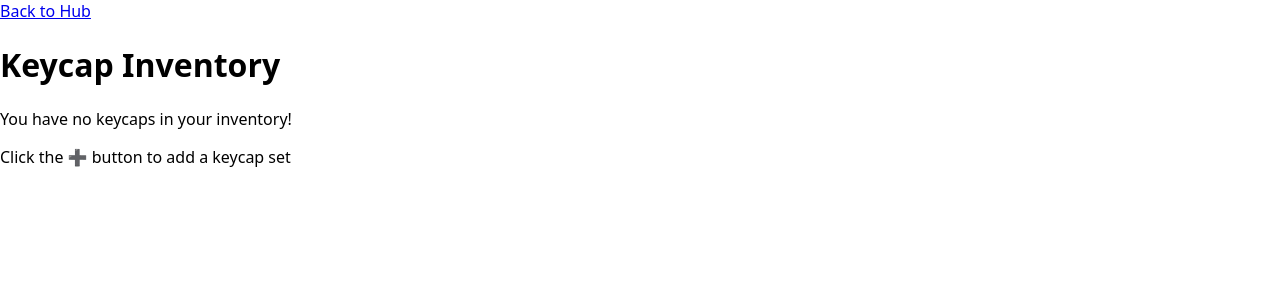
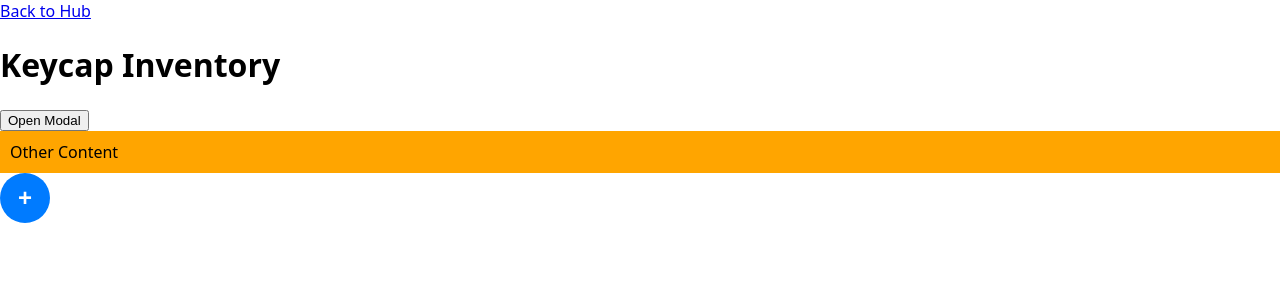
Before and after one commit to jahzerj/HobbInventory, a Next.js app: page /inventories/keycaps in a window 1280 px wide. Shown: the top 300 px of the page. Built offline with nearby package versions, Linux system fonts and the light colour scheme.

Commit message:
working on modal

```diff
--- /dev/null
+++ b/components/AddButtton.jsx
@@ -0,0 +1,34 @@
+import { useState, useEffect } from "react";
+import styled from "styled-components";
+
+export default function AddButtton() {
+  const [expanded, setExpanded] = useState(false);
+
+  return (
+    <StyledButton expanded={expanded} onClick={() => setExpanded(!expanded)}>
+      {expanded ? "+ Add keycaps" : "+"}
+    </StyledButton>
+  );
+}
+
+const StyledButton = styled.button`
+  background-color: #007bff;
+  color: white;
+  border: none;
+  cursor: pointer;
+  display: flex;
+  align-items: center;
+  justify-content: center;
+  font-size: ${(props) => (props.expanded ? "16px" : "24px")};
+  font-weight: bold;
+  border-radius: ${(props) => (props.expanded ? "8px" : "50%")};
+  width: ${(props) => (props.expanded ? "160px" : "50px")};
+  height: 50px;
+  transition: all 0.3s ease-in-out;
+  white-space: nowrap;
+  padding: ${(props) => (props.expanded ? "0 15px" : "0")};
+
+  &:hover {
+    background-color: #0056b3;
+  }
+`;
--- /dev/null
+++ b/components/Modal.jsx
@@ -0,0 +1,9 @@
+export default function Modal({ open, children, onClose }) {
+  if (!open) return null;
+  return (
+    <div>
+      <button onClick={onClose}>Close Modal</button>
+      {children}
+    </div>
+  );
+}
--- a/pages/inventories/keycaps.js
+++ b/pages/inventories/keycaps.js
@@ -1,12 +1,34 @@
 import Link from "next/link";
+import AddButtton from "@/components/AddButtton";
+import Modal from "@/components/Modal";
+import { useState } from "react";
+
+const BUTTON_WRAPPER_STYLES = {
+  position: "relative",
+  zIndex: 1,
+};
+
+const OTHER_CONTENT_STYLES = {
+  position: "relative",
+  zIndex: 2,
+  backgroundColor: "orange",
+  padding: "10px",
+};
 
 export default function Keycaps() {
+  const [isOpen, setIsOpen] = useState(false);
   return (
     <>
       <Link href="/">Back to Hub</Link>
       <h1>Keycap Inventory</h1>
-      <p> You have no keycaps in your inventory!</p>
-      <p> Click the ➕ button to add a keycap set</p>
+      <div style={BUTTON_WRAPPER_STYLES}>
+        <button onClick={() => setIsOpen(true)}> Open Modal </button>
+        <Modal open={isOpen} onClose={() => setIsOpen(false)}>
+          Fancy Modal
+        </Modal>
+      </div>
+      <div style={OTHER_CONTENT_STYLES}>Other Content</div>
+      <AddButtton />
     </>
   );
 }
```
